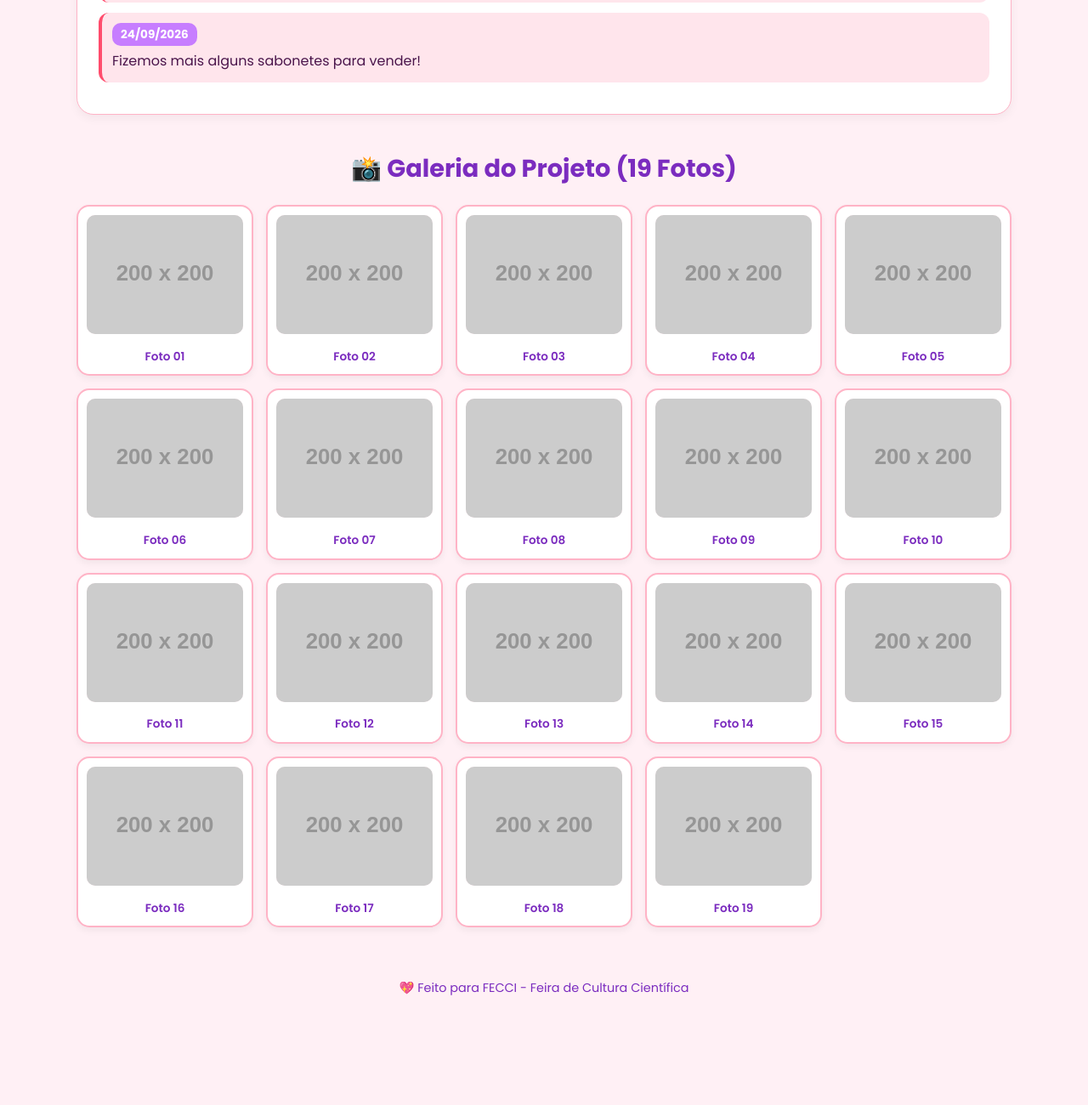
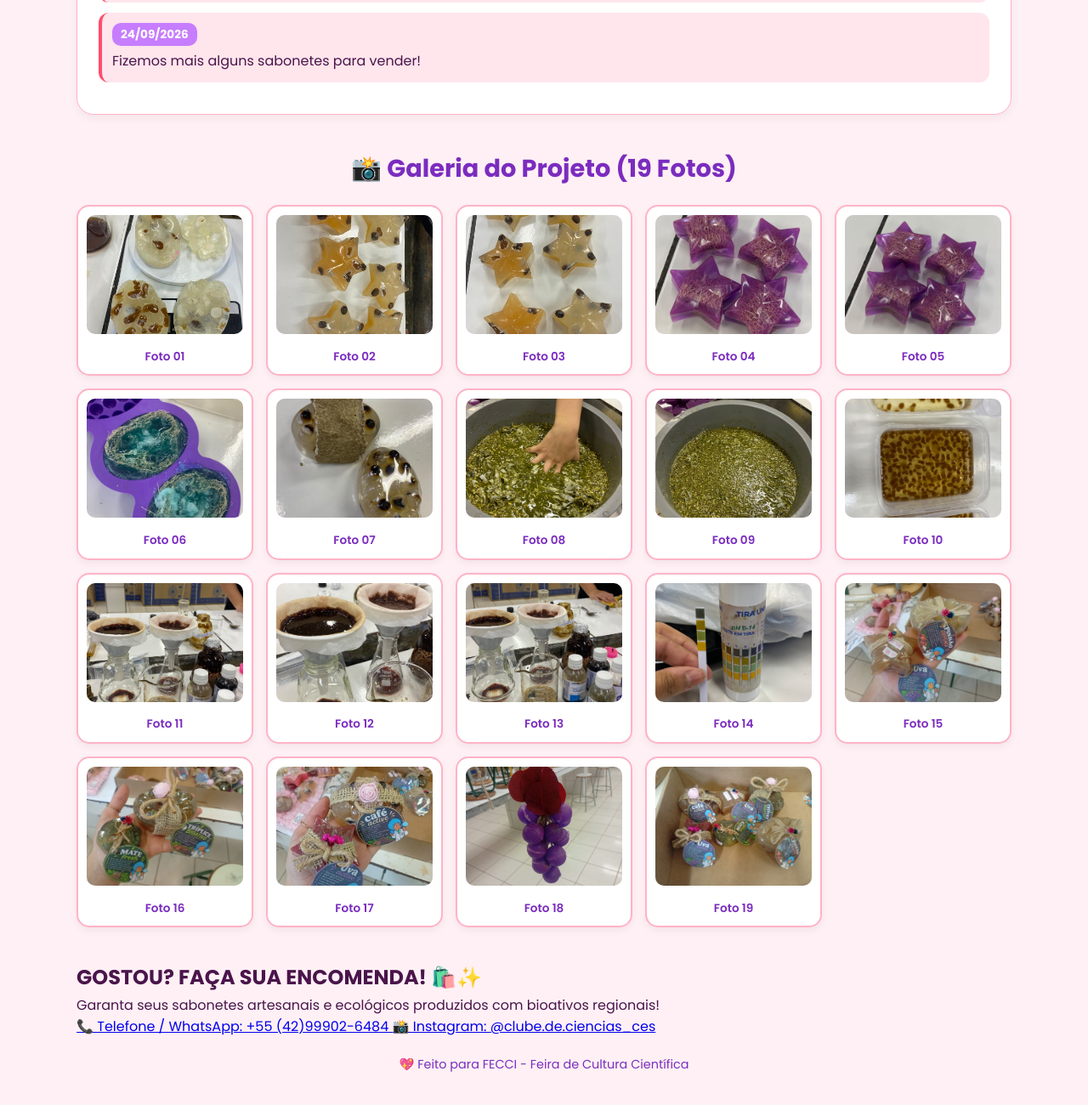
Before and after one commit to felipevieirasantos04-maker/site-Sabonetes-sustentaveis, a plain HTML site: page index.html in a window 1280 px wide. Shown: the part 4578-5878 px from the top of the page at 85% size. Before the commit the page ends 5792 px from the top, so only its background shows below. Drawn offline with Linux system fonts and the light colour scheme; placeholder pictures from the web are drawn by us.

Commit message:
finalmente

```diff
--- a/index.html
+++ b/index.html
@@ -513,25 +513,38 @@
     <!-- Mosaico com 19 Fotos -->
     <h2 class="galeria-titulo">📸 Galeria do Projeto (19 Fotos)</h2>
     <div class="galeria-grid">
-      <div class="foto-box"><img src="https://via.placeholder.com/200/ffb3c6/ffffff?text=Foto+1" alt="Foto 1"><span>Foto 01</span></div>
-      <div class="foto-box"><img src="https://via.placeholder.com/200/ffb3c6/ffffff?text=Foto+2" alt="Foto 2"><span>Foto 02</span></div>
-      <div class="foto-box"><img src="https://via.placeholder.com/200/ffb3c6/ffffff?text=Foto+3" alt="Foto 3"><span>Foto 03</span></div>
-      <div class="foto-box"><img src="https://via.placeholder.com/200/ffb3c6/ffffff?text=Foto+4" alt="Foto 4"><span>Foto 04</span></div>
-      <div class="foto-box"><img src="https://via.placeholder.com/200/ffb3c6/ffffff?text=Foto+5" alt="Foto 5"><span>Foto 05</span></div>
-      <div class="foto-box"><img src="https://via.placeholder.com/200/ffb3c6/ffffff?text=Foto+6" alt="Foto 6"><span>Foto 06</span></div>
-      <div class="foto-box"><img src="https://via.placeholder.com/200/ffb3c6/ffffff?text=Foto+7" alt="Foto 7"><span>Foto 07</span></div>
-      <div class="foto-box"><img src="https://via.placeholder.com/200/ffb3c6/ffffff?text=Foto+8" alt="Foto 8"><span>Foto 08</span></div>
-      <div class="foto-box"><img src="https://via.placeholder.com/200/ffb3c6/ffffff?text=Foto+9" alt="Foto 9"><span>Foto 09</span></div>
-      <div class="foto-box"><img src="https://via.placeholder.com/200/ffb3c6/ffffff?text=Foto+10" alt="Foto 10"><span>Foto 10</span></div>
-      <div class="foto-box"><img src="https://via.placeholder.com/200/ffb3c6/ffffff?text=Foto+11" alt="Foto 11"><span>Foto 11</span></div>
-      <div class="foto-box"><img src="https://via.placeholder.com/200/ffb3c6/ffffff?text=Foto+12" alt="Foto 12"><span>Foto 12</span></div>
-      <div class="foto-box"><img src="https://via.placeholder.com/200/ffb3c6/ffffff?text=Foto+13" alt="Foto 13"><span>Foto 13</span></div>
-      <div class="foto-box"><img src="https://via.placeholder.com/200/ffb3c6/ffffff?text=Foto+14" alt="Foto 14"><span>Foto 14</span></div>
-      <div class="foto-box"><img src="https://via.placeholder.com/200/ffb3c6/ffffff?text=Foto+15" alt="Foto 15"><span>Foto 15</span></div>
-      <div class="foto-box"><img src="https://via.placeholder.com/200/ffb3c6/ffffff?text=Foto+16" alt="Foto 16"><span>Foto 16</span></div>
-      <div class="foto-box"><img src="https://via.placeholder.com/200/ffb3c6/ffffff?text=Foto+17" alt="Foto 17"><span>Foto 17</span></div>
-      <div class="foto-box"><img src="https://via.placeholder.com/200/ffb3c6/ffffff?text=Foto+18" alt="Foto 18"><span>Foto 18</span></div>
-      <div class="foto-box"><img src="https://via.placeholder.com/200/ffb3c6/ffffff?text=Foto+19" alt="Foto 19"><span>Foto 19</span></div>
+      <div class="foto-box"><img src="IMG-20260910-WA0131.jpg" alt="Foto 1"><span>Foto 01</span></div>
+      <div class="foto-box"><img src="IMG-20260910-WA0132.jpg" alt="Foto 2"><span>Foto 02</span></div>
+      <div class="foto-box"><img src="IMG-20260910-WA0133.jpg" alt="Foto 3"><span>Foto 03</span></div>
+      <div class="foto-box"><img src="IMG-20260921-WA0088.jpg" alt="Foto 4"><span>Foto 04</span></div>
+      <div class="foto-box"><img src="IMG-20260921-WA0089.jpg" alt="Foto 5"><span>Foto 05</span></div>
+      <div class="foto-box"><img src="IMG-20260921-WA0090.jpg" alt="Foto 6"><span>Foto 06</span></div>
+      <div class="foto-box"><img src="IMG-20260921-WA0091.jpg" alt="Foto 7"><span>Foto 07</span></div>
+      <div class="foto-box"><img src="IMG-20260921-WA0092.jpg" alt="Foto 8"><span>Foto 08</span></div>
+      <div class="foto-box"><img src="IMG-20260921-WA0093.jpg" alt="Foto 9"><span>Foto 09</span></div>
+      <div class="foto-box"><img src="IMG-20261029-WA0045.jpg"Foto 10"><span>Foto 10</span></div>
+      <div class="foto-box"><img src="IMG-20261029-WA0046.jpg" alt="Foto 11"><span>Foto 11</span></div>
+      <div class="foto-box"><img src="IMG-20261029-WA0047.jpg" alt="Foto 12"><span>Foto 12</span></div>
+      <div class="foto-box"><img src="IMG-20261029-WA0048.jpg" alt="Foto 13"><span>Foto 13</span></div>
+      <div class="foto-box"><img src="IMG-20261029-WA0049.jpg" alt="Foto 14"><span>Foto 14</span></div>
+      <div class="foto-box"><img src="IMG-20261029-WA0050.jpg" alt="Foto 15"><span>Foto 15</span></div>
+      <div class="foto-box"><img src="IMG-20261029-WA0051.jpg" alt="Foto 16"><span>Foto 16</span></div>
+      <div class="foto-box"><img src="IMG-20261029-WA0052.jpg" alt="Foto 17"><span>Foto 17</span></div>
+      <div class="foto-box"><img src="IMG-20261029-WA0053.jpg" alt="Foto 18"><span>Foto 18</span></div>
+      <div class="foto-box"><img src="IMG-20261029-WA0054.jpg" alt="Foto 19"><span>Foto 19</span></div>
+    </div>
+
+    <div class="card-encomenda">
+      <h2>GOSTOU? FAÇA SUA ENCOMENDA! 🛍️✨</h2>
+      <p>Garanta seus sabonetes artesanais e ecológicos produzidos com bioativos regionais!</p>
+      <div class="contato-links">
+        <a href="tel:+55 (42)99902-6484" class="contato-btn">
+          📞 Telefone / WhatsApp: +55 (42)99902-6484
+        </a>
+        <a href="https://instagram.com/seu_usuario" target="_blank" class="contato-btn">
+          📸 Instagram: @clube.de.ciencias_ces
+        </a>
+      </div>
     </div>
 
     <footer>
```
